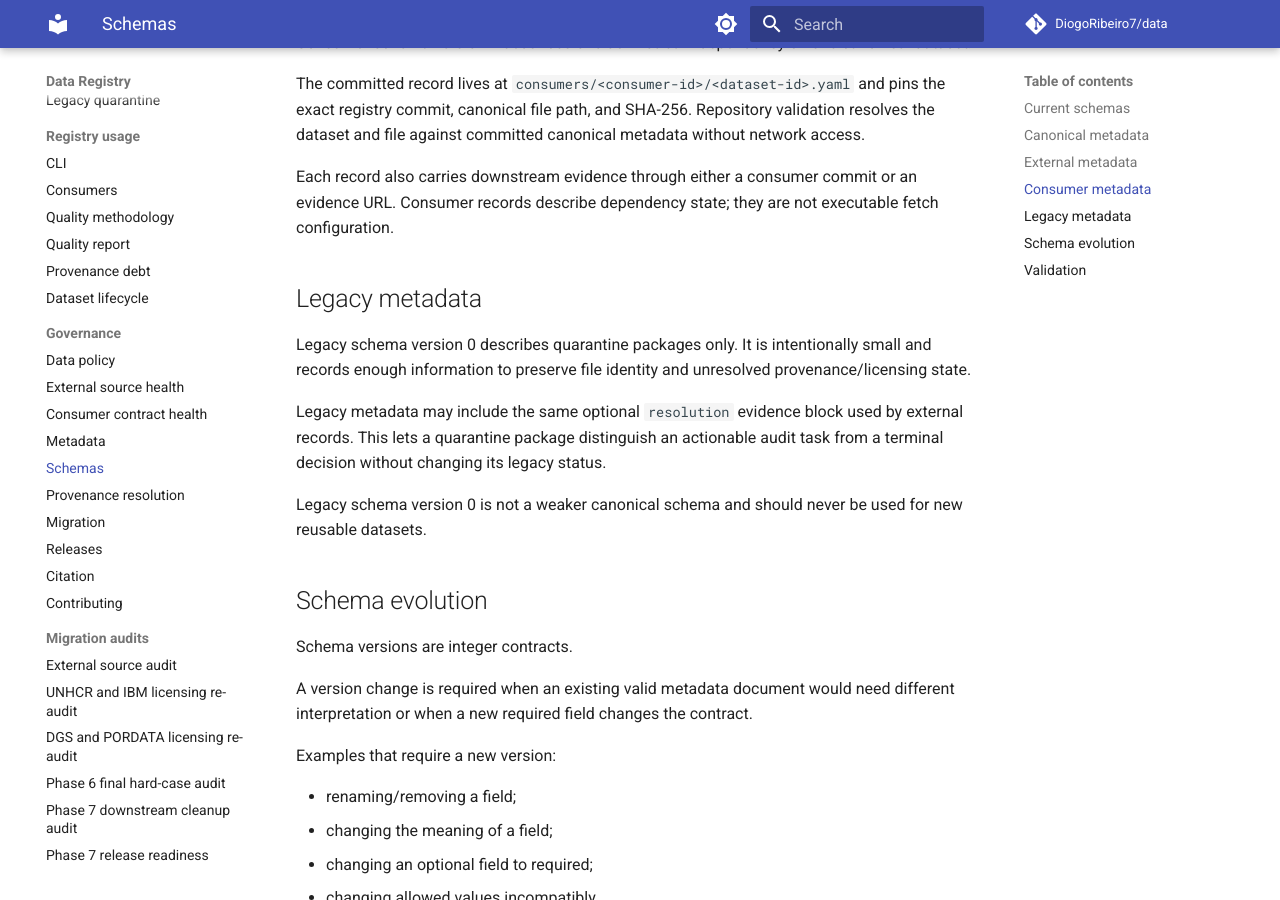
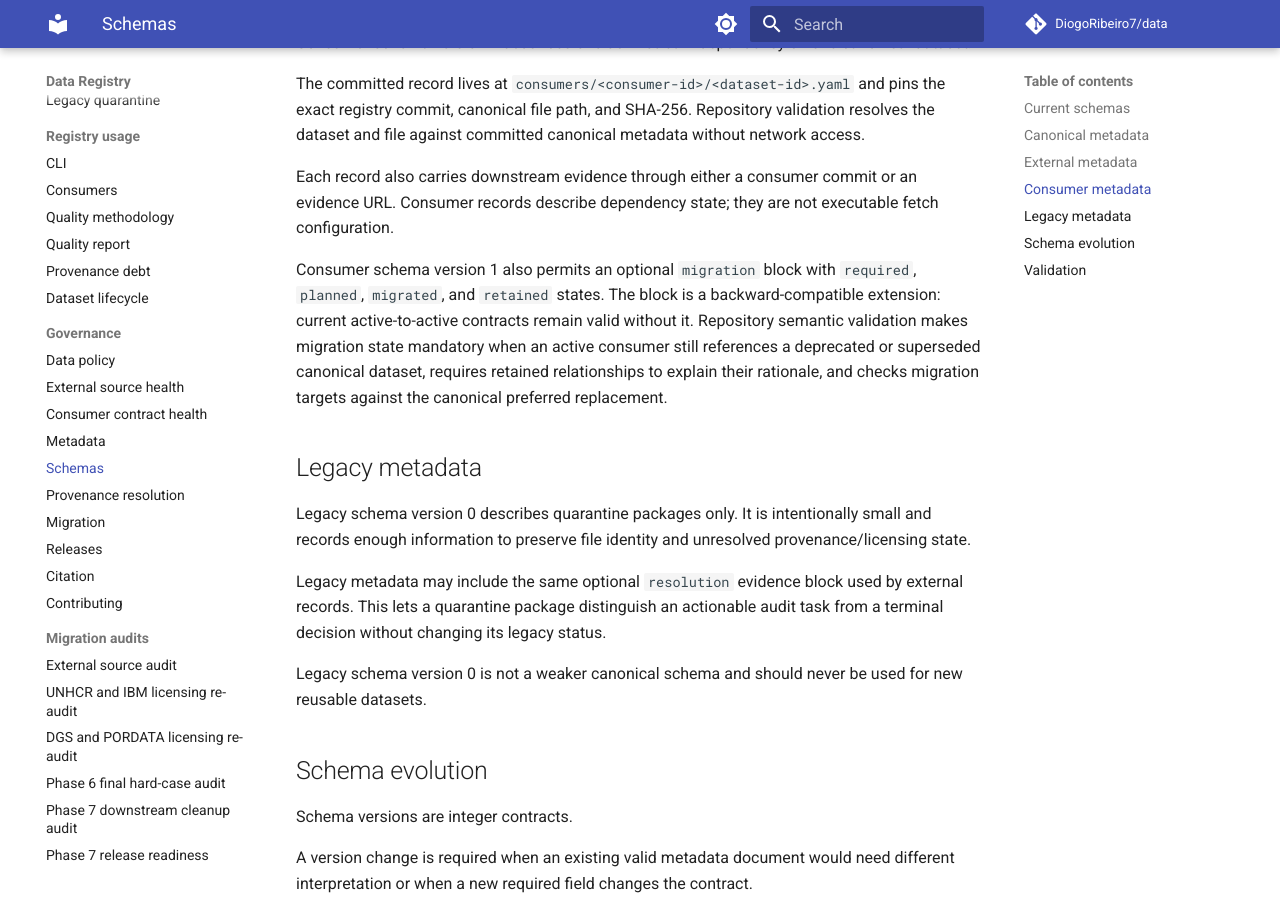
Before and after one commit to DiogoRibeiro7/data, an MkDocs documentation site: the page built from docs/SCHEMAS.md, in a window 1280 px wide and 900 px high, scrolled down 2044 px. Built offline with MkDocs 1.6.1 and Material for MkDocs 9.7.7, drawn with Linux system fonts in a browser that asks for light colours; comment, search, counter and statistics services are not loaded.

Commit message:
docs: document consumer migration schema

```diff
--- a/docs/SCHEMAS.md
+++ b/docs/SCHEMAS.md
@@ -71,6 +71,14 @@ dataset and file against committed canonical metadata without network access.
 Each record also carries downstream evidence through either a consumer commit or an evidence
 URL. Consumer records describe dependency state; they are not executable fetch configuration.
 
+Consumer schema version 1 also permits an optional `migration` block with
+`required`, `planned`, `migrated`, and `retained` states. The block is a
+backward-compatible extension: current active-to-active contracts remain valid
+without it. Repository semantic validation makes migration state mandatory when
+an active consumer still references a deprecated or superseded canonical
+dataset, requires retained relationships to explain their rationale, and checks
+migration targets against the canonical preferred replacement.
+
 ## Legacy metadata
 
 Legacy schema version 0 describes quarantine packages only. It is intentionally small and records enough information to preserve file identity and unresolved provenance/licensing state.
```
